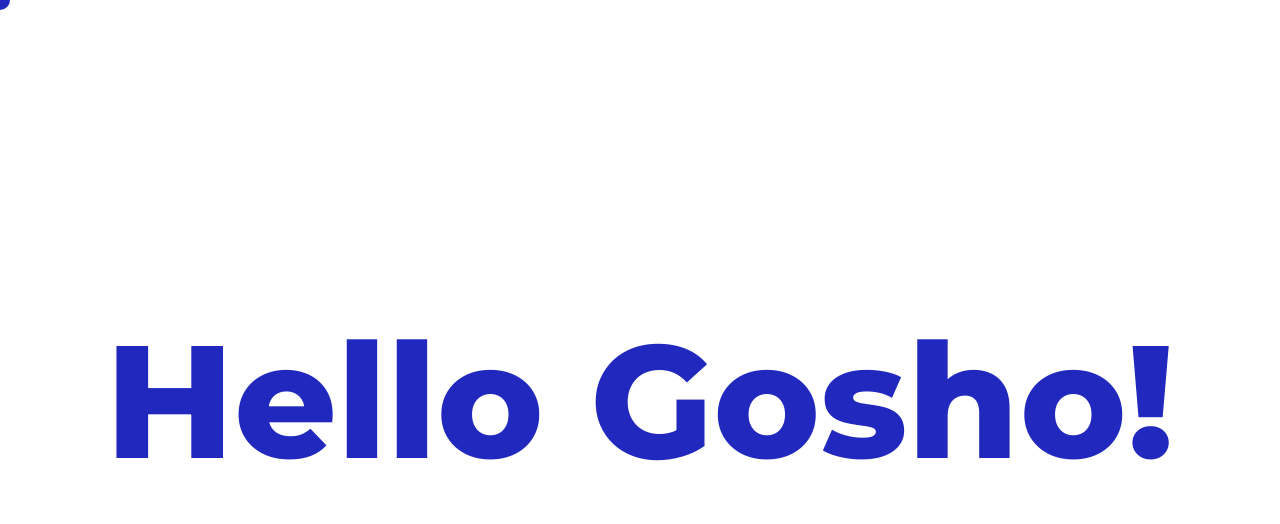
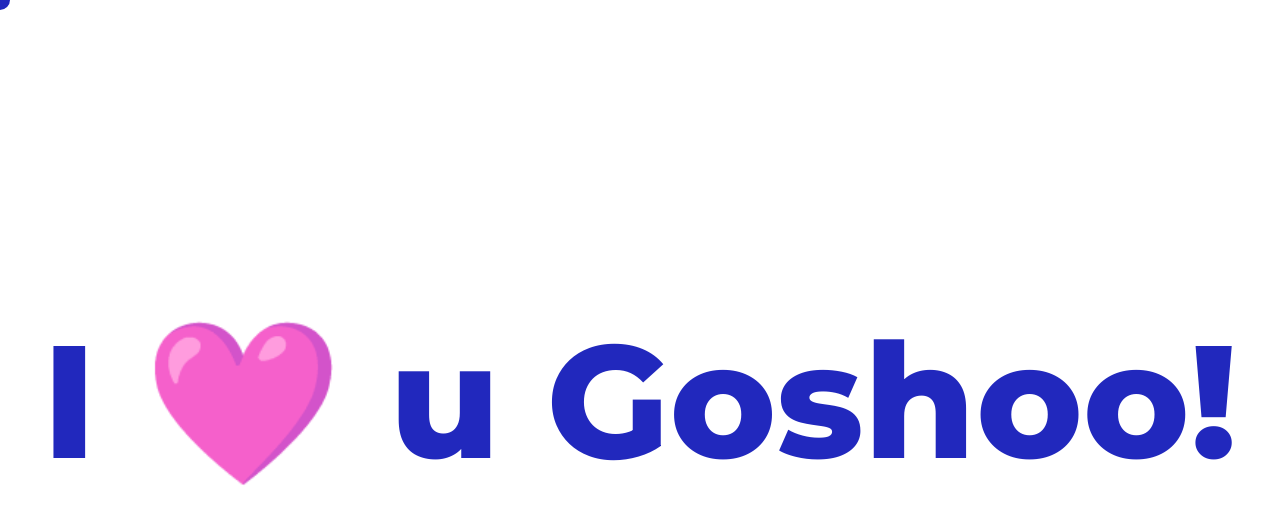
Before and after one commit to OscarStrada/gsap, a plain HTML site: page index.html in a window 1280 px wide. Drawn offline with nearby package versions, Linux system fonts and the light colour scheme.

Commit message:
h1 changed again

```diff
--- a/index.html
+++ b/index.html
@@ -24,7 +24,7 @@
     </div>
 
     <div class="content">
-      <h1>Hello Gosho!</h1>
+      <h1>I ❤️ u Goshoo!</h1>
     </div>
 
     <script src="https://cdnjs.cloudflare.com/ajax/libs/gsap/3.10.4/gsap.min.js"></script>
```
